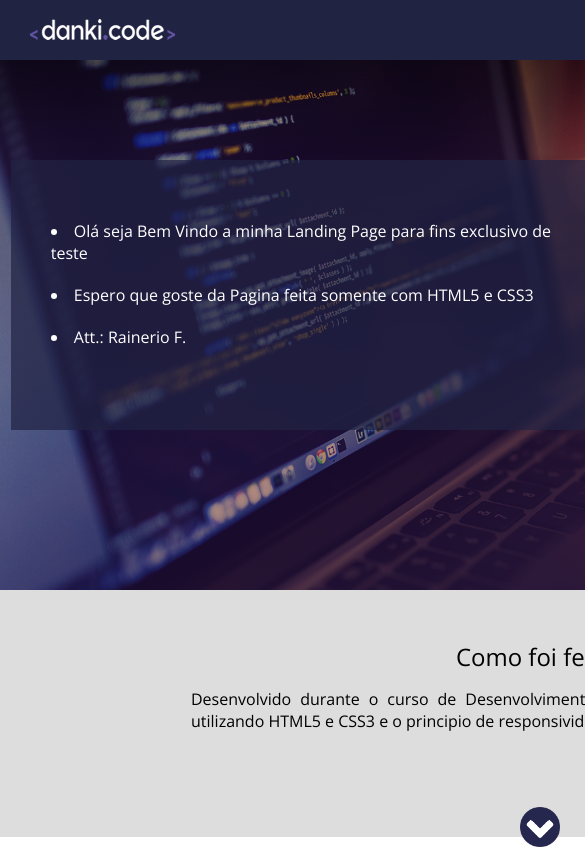
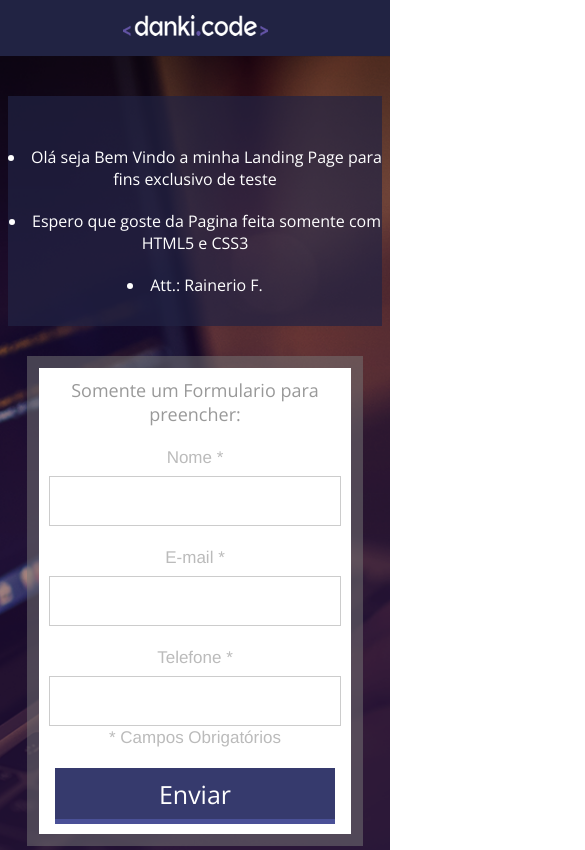
Before and after one commit to rainerio19/Projeto_LandingPage, a plain HTML site: page index.html in a window 390 px wide. Shown: the top 850 px of the page, 585 px wide, since content can reach past the window. Drawn offline with nearby package versions, Linux system fonts and the light colour scheme.

Commit message:
finalizado design responsivo

```diff
--- a/css/style.css
+++ b/css/style.css
@@ -9,14 +9,14 @@
 }
 
 .center{
-    width: 1080px;
+    max-width: 1280px;
+    width: 100%;
     margin: 0 auto;
-    padding: 0 1%;
 }
 
 .header{
-    min-width: 1080px;
     width: 100%;
+    padding: 0 2%;
     height: 60px;
     background-color: #212343;
 }
@@ -26,8 +26,8 @@
 }
 
 .container-banner{
-    min-width: 1080px;
     width: 100%;
+    padding: 0 2%;
     height: 530px;
     background-image: url('../images/header_bg.png');
     background-size: cover;
@@ -75,10 +75,10 @@
 }
 
 .input-container input[type="text"]{
+    margin-top: 8px;
     width: 340px;
     height: 50px;
     border: 1px solid #cccccc;
-    margin: 10px;
 }
 
 .form input[type="submit"]{
@@ -123,8 +123,7 @@
 }
 
 .container-2{
-    min-width: 1080px;
-    padding: 50px 0;
+    padding: 50px 2%;
     background-color: #dddddd;
     text-align: center;
 }
@@ -135,7 +134,8 @@
 
 .container-2 p{
     margin: 15px 0;
-    width: 698px;
+    width: 100%;
+    max-width: 768px;
     display: inline-block;
     text-align: justify;
 }
@@ -156,8 +156,7 @@
 }
 
 .section-1{
-    min-width: 1080px;
-    padding: 90px 0;
+    padding: 90px 2%;
 }
 
 .section-1 h2{
@@ -170,9 +169,10 @@
     margin-top: 40px;
     text-align: center;
 }
+
 .container-single{
     float: left;
-    width: 33.333%;
+    width: 33.3333%;
     padding: 30px;
 }
 
@@ -183,7 +183,7 @@
 .container-single p {
     display: inline-block;
     text-align: justify;
-    padding: 30px;
+    padding: 10px;
 }
 
 .footer{
@@ -192,3 +192,85 @@
     text-align: center;
     color: #888888;
 }
+
+@media screen and (max-width: 1024px) {
+    .header{
+        width: 100%;
+        padding: 15px 0;
+        text-align: center;
+        height: auto;
+    }
+
+    .header img {
+        margin: 0;
+    }
+
+    .container-list{
+        padding: 30px 0;
+        float: none;
+        width: 90%;
+        max-width: 500px;
+        height: auto;
+        display: inline-block;
+        margin-top: 0;
+    }
+
+    .container-banner{
+        width: 100%;
+        padding: 40px 2%;
+        height: auto;
+        text-align: center;
+    }
+
+    .form{
+        max-width: 400px;
+        padding: 10px;
+        width: 90%;
+        height: 100%;
+        display: inline-block;
+        float: none;
+        top: 0;
+    }
+
+    .input-container input[type="text"]{
+        width: 100%;
+        height: 50px;
+    }
+
+    .form input[type="submit"]{
+        margin-top: 20px;
+        max-width: 280px;
+        height: 56px;
+        width: 100%;
+    }
+
+}
+
+@media screen and (max-width: 768px) {
+    .container-2 {
+        padding-right: 4%;
+        padding-left: 4%;
+    }
+
+    .container-list {
+        margin-top: 0;
+        float: none;
+        display: inline-block;
+        width: 100%;
+    }
+
+    .form {
+        float: none;
+        display: inline-block;
+        width: 90%;
+        margin-top: 30px;
+    }
+
+    .container-single{
+        float: none;
+        display: inline-block;
+        width: 100%;
+        max-width: 600px;
+        padding: 30px 0;
+    }
+}
--- a/index.html
+++ b/index.html
@@ -17,7 +17,7 @@
 
     <div class="container-banner">
         <div class="center">
-
+            <div>
                 <div class="container-list">
                     <ul>
                         <li>Olá seja Bem Vindo a minha Landing Page para fins exclusivo de teste</li>
@@ -25,7 +25,8 @@
                         <li>Att.: Rainerio F.</li>
                     </ul>
                 </div>
-
+            </div>
+                <div>
             <div class="form">
                 <h2>
                     Somente um Formulario para preencher:
@@ -52,6 +53,8 @@
                     </div>
                </form>
                     </div>
+                </div>
+            <div class="clear"></div>
         </div>
     </div>
     <div class="container-2">
```
Lines whose indentation alone changed are shown as unchanged.
